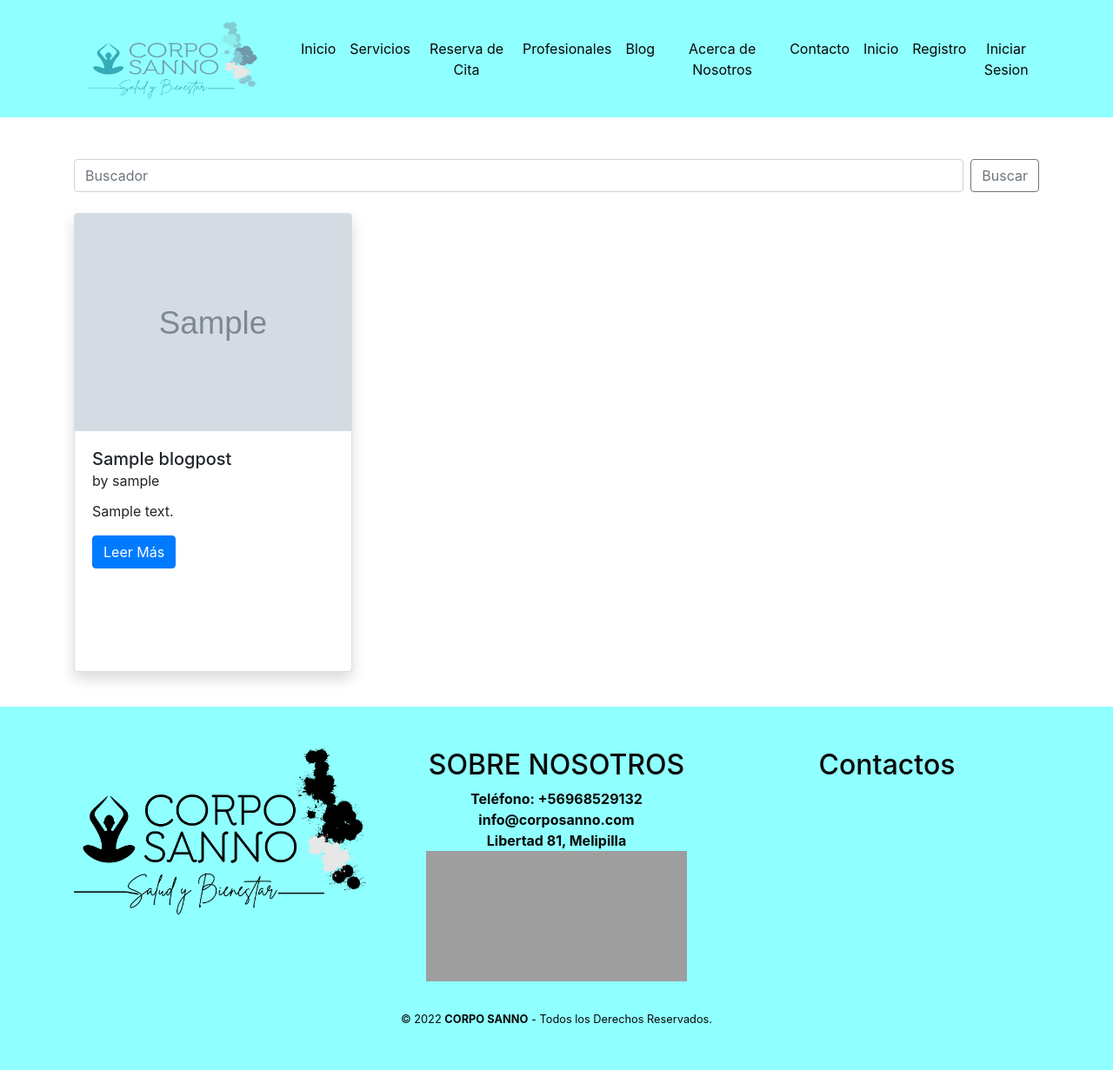
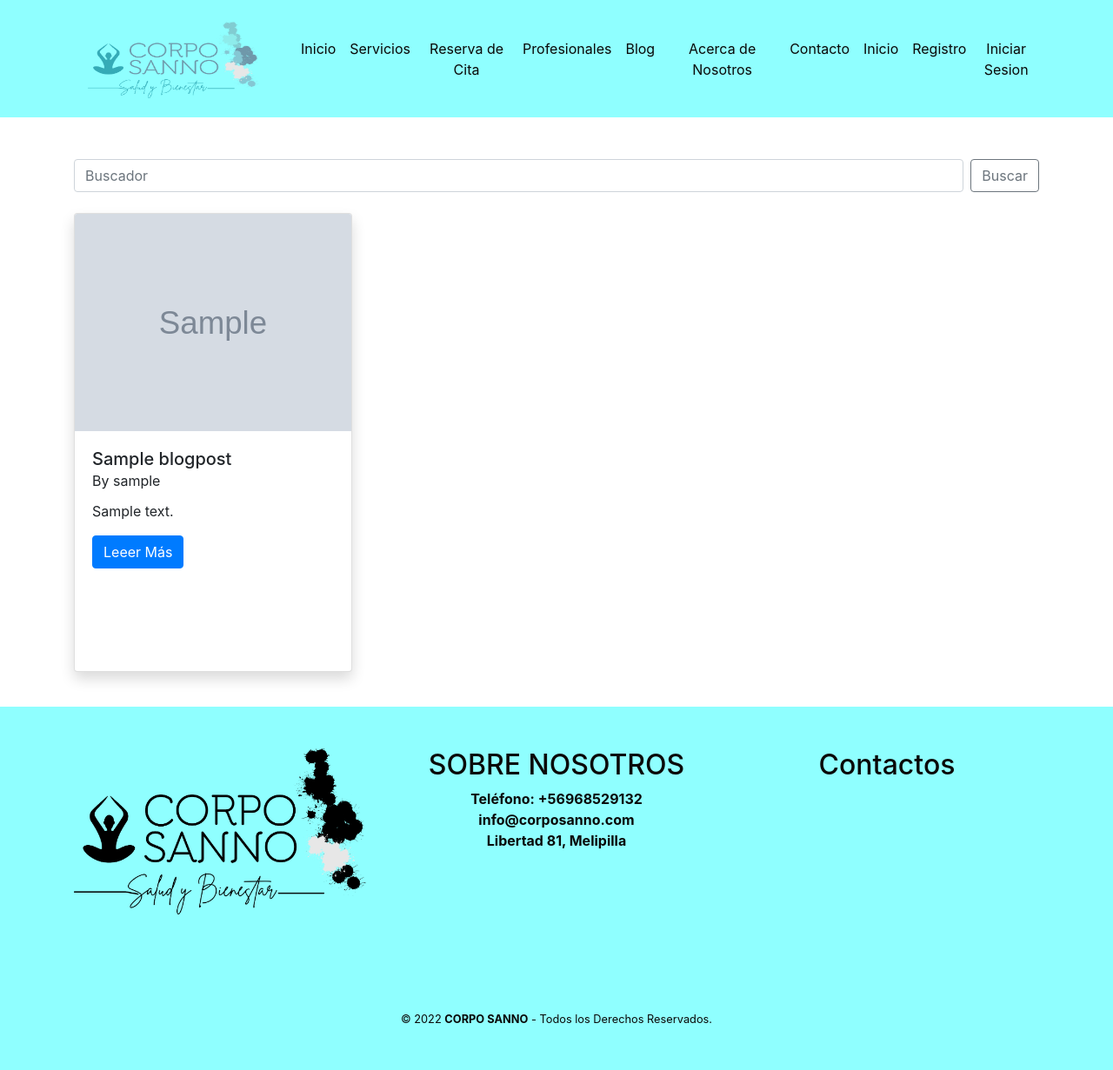
Before and after one commit to Christian7h/my-second-blog, a Django app: page /blog/ in a window 1280 px wide. Shown: the whole page at 87% size. Run offline with Django 3.2, Linux system fonts and the light colour scheme; tables that the repository leaves empty hold one stand-in row (values such as "Sample post"); grey boxes marked "Sample" are stand-in pictures; a map, chart or similar area stays blank; some libraries are stand-ins or nearby versions; grey boxes are pictures that could not be loaded.

Commit message:
pillow req

```diff
--- a/principal/templates/blog.html
+++ b/principal/templates/blog.html
@@ -20,9 +20,9 @@
             <div class="card shadow" style="width: 20rem; height: 33rem;">
                 <img src="/media/{{post.image}}" class="card-img-top" alt="..." height="250px">
                 <div class="card-body">
-                  <h5 class="card-title">{{post.title}} <br><small>by {{post.author}}</small></h5>
+                  <h5 class="card-title">{{post.title}} <br><small>By {{post.author}}</small></h5>
                   <p class="card-text">{{post.content| truncatechars:210}}</p>
-                  <a href="{% url 'blogs_comments' slug=post.slug %}" class="btn btn-primary">Leer Más  {% if user.is_superuser %}<a href="{%url 'delete_blog_post' slug=post.slug %}" class="btn btn-danger mx-4">Eliminar Blog</a>{% endif %}</a>
+                  <a href="{% url 'blogs_comments' slug=post.slug %}" class="btn btn-primary">Leeer Más  {% if user.is_superuser %}<a href="{%url 'delete_blog_post' slug=post.slug %}" class="btn btn-danger mx-4">Eliminar Blog</a>{% endif %}</a>
                 </div>
               </div>
         </div>
```
